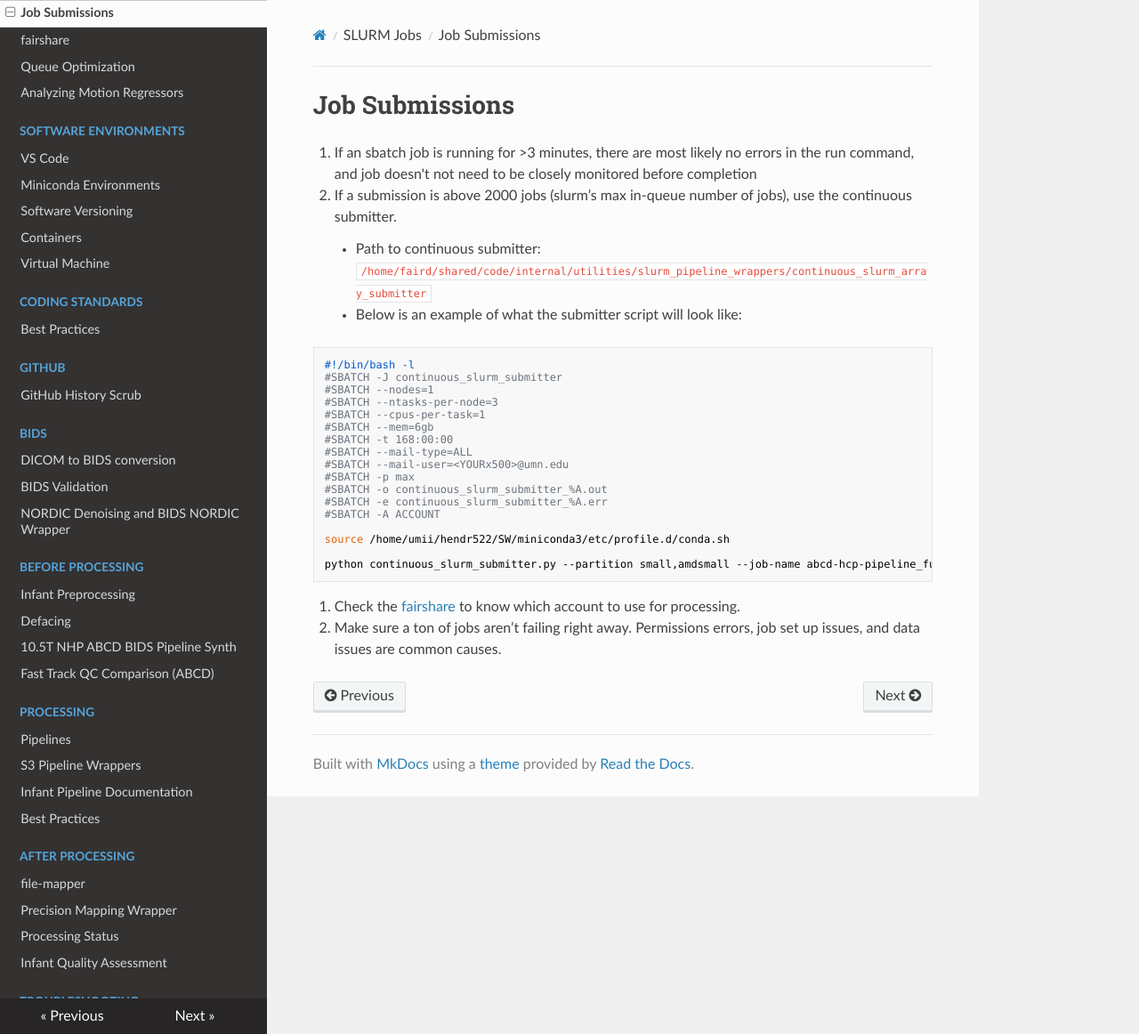
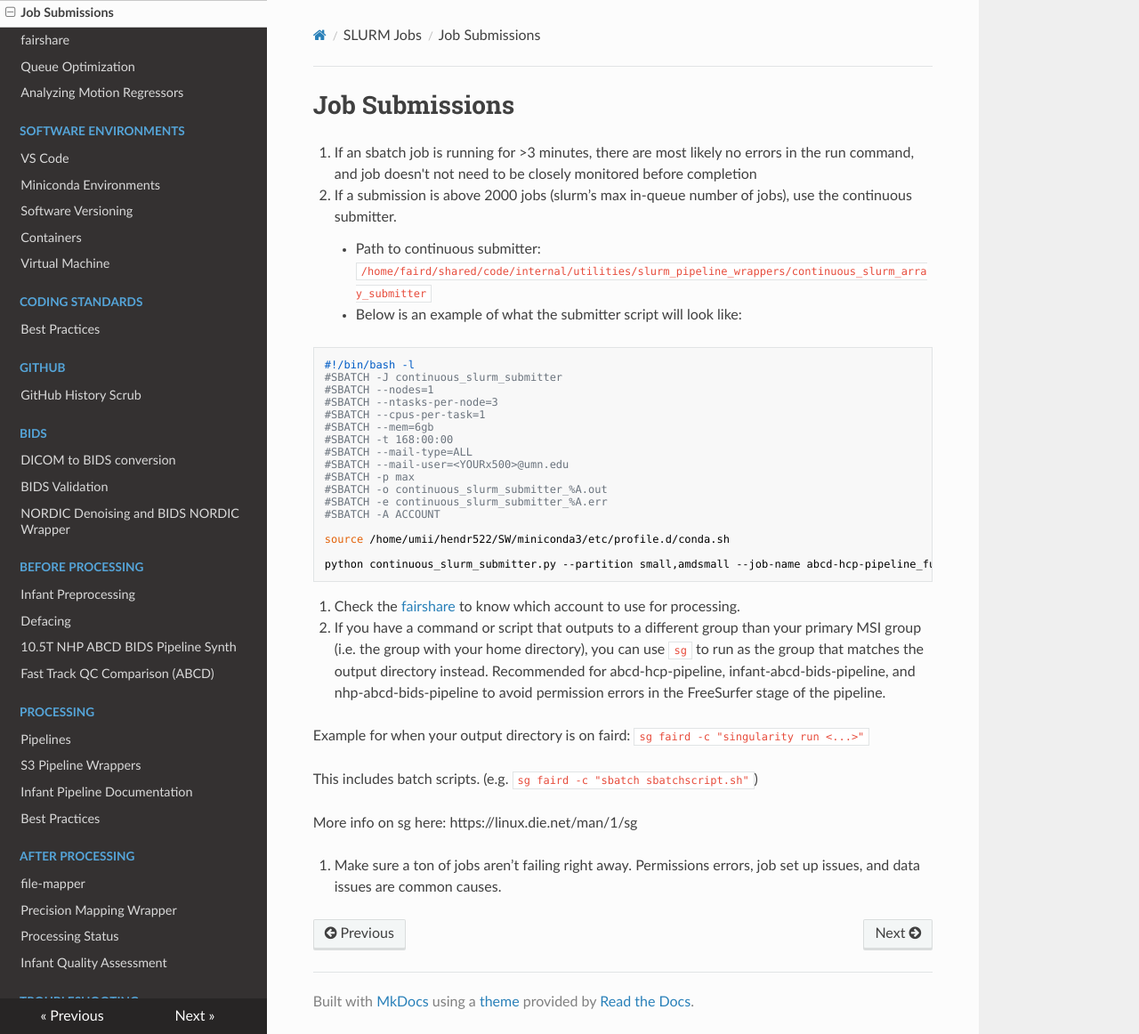
Before and after one commit to DCAN-Labs/cdni-brain, an MkDocs documentation site: the page built from docs/jobs.md, in a window 1280 px wide and 1162 px high. Shown: the whole window at 89% size. Built offline with MkDocs 1.6.1, drawn with Linux system fonts in a browser that asks for light colours; nearby versions of some CDN libraries.

Commit message:
Update jobs.md
sg info

````diff
--- a/docs/jobs.md
+++ b/docs/jobs.md
@@ -29,5 +29,13 @@ python continuous_slurm_submitter.py --partition small,amdsmall --job-name abcd-
 ```
 
 26. Check the [fairshare](fairshare.md) to know which account to use for processing.
+27. If you have a command or script that outputs to a different group than your primary MSI group (i.e. the group with your home directory), you can use `sg` to run as the group that matches the output directory instead. Recommended for abcd-hcp-pipeline, infant-abcd-bids-pipeline, and nhp-abcd-bids-pipeline to avoid permission errors in the FreeSurfer stage of the pipeline.
 
-27. Make sure a ton of jobs aren’t failing right away. Permissions errors, job set up issues, and data issues are common causes.
+Example for when your output directory is on faird:
+`sg faird -c "singularity run <...>"`
+
+This includes batch scripts. (e.g. `sg faird -c "sbatch sbatchscript.sh"`)
+
+More info on sg here: https://linux.die.net/man/1/sg
+
+28. Make sure a ton of jobs aren’t failing right away. Permissions errors, job set up issues, and data issues are common causes.
````
